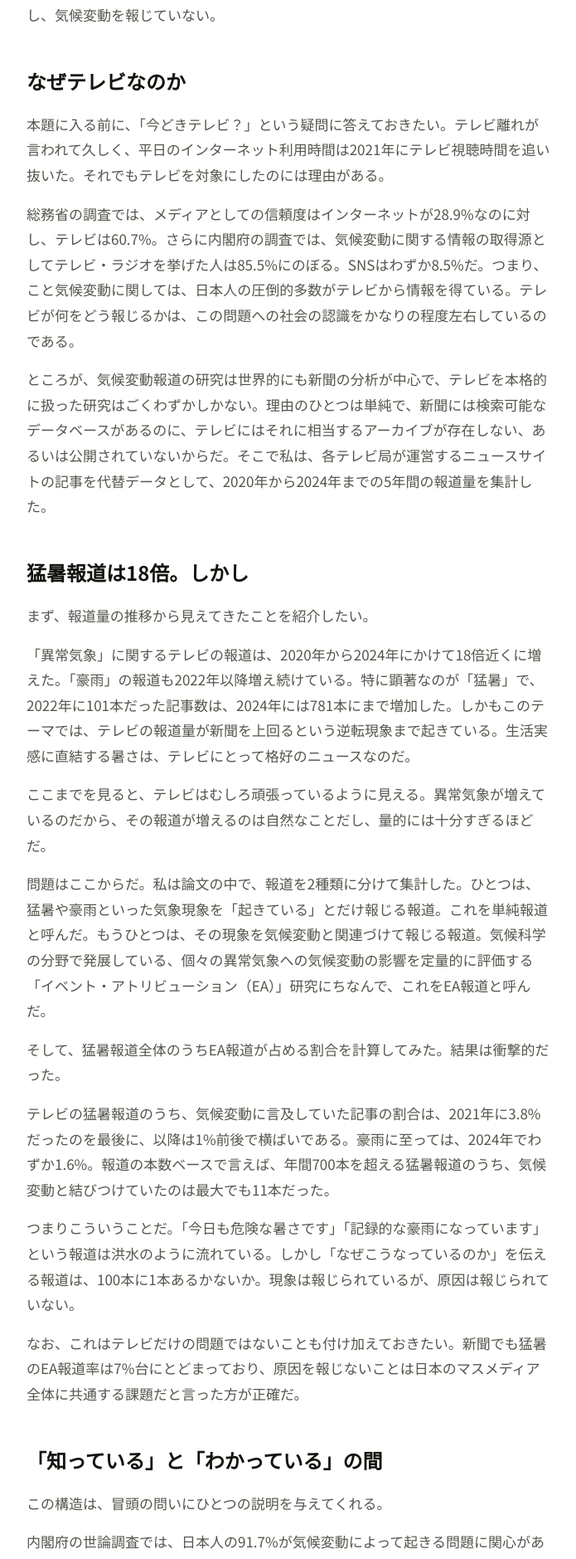
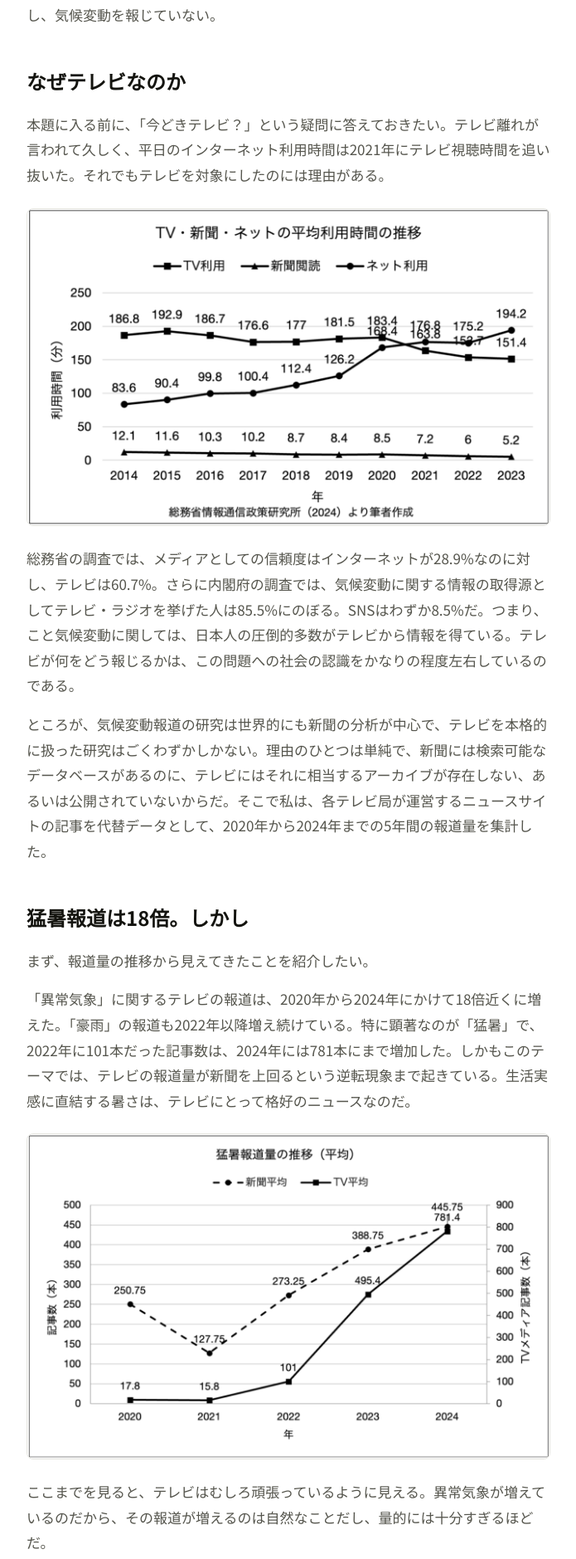
Before and after one commit to yutaro0518/website, a Jekyll site: the page built from blog/masterthesis01.md, in a window 1280 px wide. Shown: the part 1165-3044 px from the top of the page at 83% size, without its empty margins (292-987 px from the left). Built offline with Jekyll 4.4.1, drawn with Linux system fonts in a browser that asks for light colours.

Commit message:
Revise masterthesis01.md with updated climate reporting data
Update content in masterthesis01.md to reflect recent findings on media reporting of climate change and extreme weather events.

```diff
--- a/blog/masterthesis01.md
+++ b/blog/masterthesis01.md
@@ -5,7 +5,6 @@
 excerpt: "修士論文を元にしたBlogシリーズ第1弾"
 ---
 ## **今年もまた、観測史上最も暑い夏**
-
 朝、駅までの数分で汗が噴き出す。夜になっても気温が下がらない。ニュースをつければ「危険な暑さ」「命に関わる猛暑」という言葉が毎日のように流れてくる。もはや夏の風物詩と言ってもいいくらいだ。
 
 気象庁のデータを見ると、この体感は錯覚ではない。猛暑日（最高気温35度以上の日）は統計開始からの最初の30年間と最近の30年間を比べると約3.9倍に増えている。大雨の年間発生回数も、1980年と比べて約2倍になった。異常気象はもう「異常」ではなく、毎年やってくる日常になりつつある。
@@ -19,8 +18,9 @@
 第1回の結論を先に言ってしまうと、こうなる。テレビは猛暑を報じている。しかし、気候変動を報じていない。
 
 ## **なぜテレビなのか**
+本題に入る前に、「今どきテレビ？」という疑問に答えておきたい。テレビ離れが言われて久しく、平日のインターネット利用時間は2021年にテレビ視聴時間を追い抜いた。それでもテレビを対象にしたのには理由がある。
 
-本題に入る前に、「今どきテレビ？」という疑問に答えておきたい。テレビ離れが言われて久しく、平日のインターネット利用時間は2021年にテレビ視聴時間を追い抜いた。それでもテレビを対象にしたのには理由がある。
+![TV・新聞・ネットの平均利用時間の推移](images/masterthesis01-1.png)
 
 総務省の調査では、メディアとしての信頼度はインターネットが28.9%なのに対し、テレビは60.7%。さらに内閣府の調査では、気候変動に関する情報の取得源としてテレビ・ラジオを挙げた人は85.5%にのぼる。SNSはわずか8.5%だ。つまり、こと気候変動に関しては、日本人の圧倒的多数がテレビから情報を得ている。テレビが何をどう報じるかは、この問題への社会の認識をかなりの程度左右しているのである。
 
@@ -32,6 +32,8 @@
 
 「異常気象」に関するテレビの報道は、2020年から2024年にかけて18倍近くに増えた。「豪雨」の報道も2022年以降増え続けている。特に顕著なのが「猛暑」で、2022年に101本だった記事数は、2024年には781本にまで増加した。しかもこのテーマでは、テレビの報道量が新聞を上回るという逆転現象まで起きている。生活実感に直結する暑さは、テレビにとって格好のニュースなのだ。
 
+![猛暑報道量の推移](images/masterthesis01-2.png)
+
 ここまでを見ると、テレビはむしろ頑張っているように見える。異常気象が増えているのだから、その報道が増えるのは自然なことだし、量的には十分すぎるほどだ。
 
 問題はここからだ。私は論文の中で、報道を2種類に分けて集計した。ひとつは、猛暑や豪雨といった気象現象を「起きている」とだけ報じる報道。これを単純報道と呼んだ。もうひとつは、その現象を気候変動と関連づけて報じる報道。気候科学の分野で発展している、個々の異常気象への気候変動の影響を定量的に評価する「イベント・アトリビューション（EA）」研究にちなんで、これをEA報道と呼んだ。
```
Also changed, not shown: other parts of blog/masterthesis01.md (+4 -0 lines).
